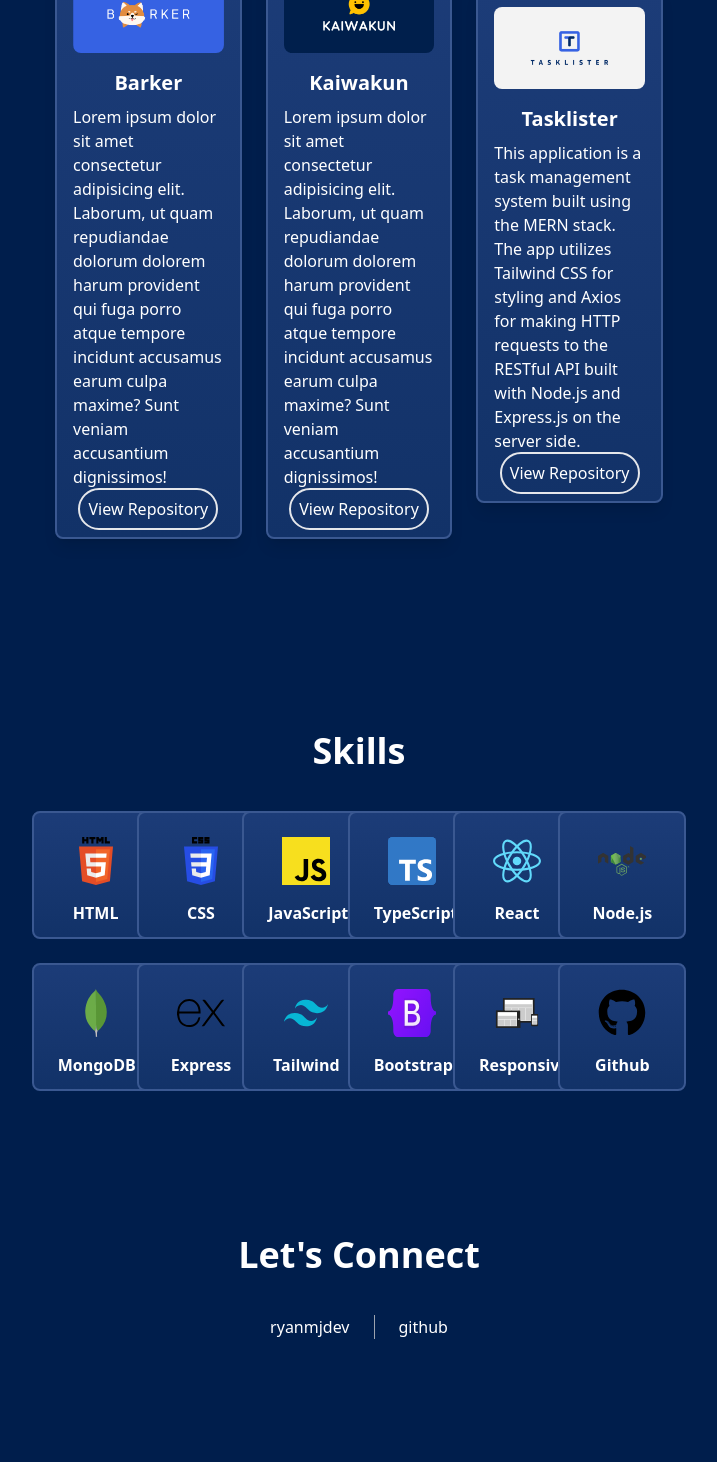
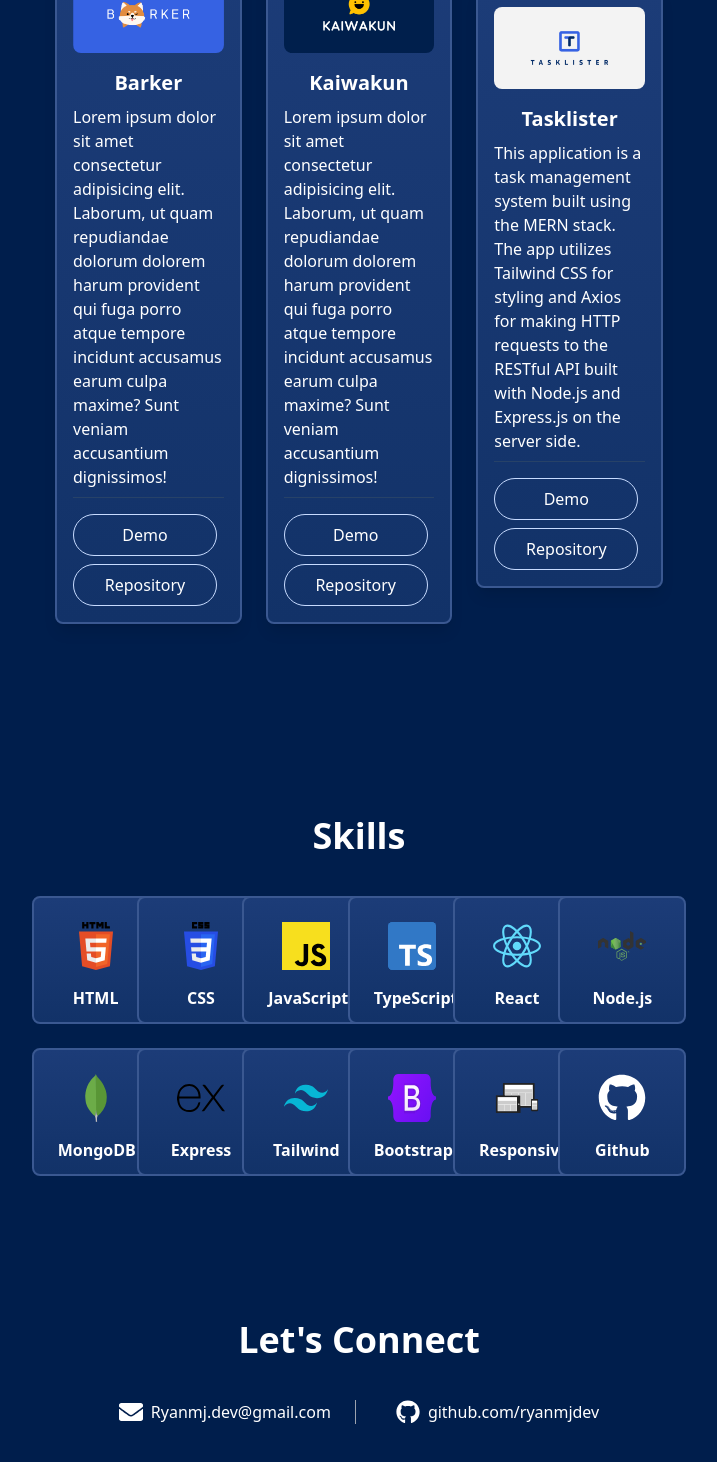
Before and after one commit to RyanmjDev/Portfolio, a React (Vite) app: page / in a window 1280 px wide. Shown: the part 1428-2890 px from the top of the page, without its empty margins (281-998 px from the left). Before the commit the page ends 2815 px from the top, so only its background shows below. Built offline with nearby package versions, Linux system fonts and the light colour scheme.

Commit message:
Restyle Contact and Projects components

```diff
--- a/src/App.css
+++ b/src/App.css
@@ -35,8 +35,7 @@
   border-bottom-width: 1px;
   border-bottom-color: #274268;
   border-bottom-style: solid;
-  margin-left: 16rem;
-  margin-right: 16rem;
+
 }
 
 
@@ -47,13 +46,13 @@
 
 
 .glow {
-  box-shadow: 0 10px 20px rgba(0, 0, 0, 0.1);
-  border: 4px solid rgba(30, 144, 255, 0.8);
+  box-shadow: 0 5px 10 rgba(0, 0, 0, 0.1);
+  border: 2px solid rgba(30, 144, 255, 0.4);
   transition: box-shadow 0.3s ease-in-out;
 }
 
 .glow:hover {
-  box-shadow: 0 10px 20px rgba(0, 0, 0, 0.1), 0 0 40px rgba(30, 144, 255, 1);
+  box-shadow: 0 10px 20px rgba(0, 0, 0, 0.1), 0 0 15px rgba(30, 144, 255, 1);
 }
 
 
--- a/src/Components/Contact.jsx
+++ b/src/Components/Contact.jsx
@@ -2,10 +2,10 @@
 import EmailIcon from '../assets/email.svg';
 import GithubIcon from '../assets/github.svg';
 
-// const contacts = [
-//   { name: 'Email', link: 'mailto:Ryanmj.dev@gmail', icon: EmailIcon },
-//   { name: 'Github', link: 'https://github.com/ryanmjdev/', icon: GithubIcon },
-// ];
+ const contacts = [
+   { name: 'Ryanmj.dev@gmail.com', icon: EmailIcon, link: 'mailto:Ryanmj.dev@gmail' },
+   { name: 'github.com/ryanmjdev', icon: GithubIcon, link: 'https://github.com/ryanmjdev/'  },
+ ];
 
 const Contact = () => {
   return (
@@ -14,11 +14,16 @@
       <h2 className="text-4xl font-bold mb-10 text-center">
             Let's Connect
         </h2>
-        <div className='flex items-center justify-center'>
-          ryanmjdev
 
-          <div className="border-l border-gray-400 h-6 mx-6" />
-          github
+        <div className='flex items-center justify-center gap-4'>
+        {contacts.map((contact, index) => (
+          <div className='flex ' key={index}>
+             <img src={contact.icon} alt={contact.name} className="h-6 w-6 mr-2" />
+             <a href={contact.link}>{contact.name}</a>
+              {/* Display a vertical line between each contact except last element */}
+             {contacts.length - 1 !== index && <div className="border-l border-gray-400 h-6 mx-6" />}
+          </div>
+          ))}
           </div>
 
 
--- a/src/Components/Divider.jsx
+++ b/src/Components/Divider.jsx
@@ -3,7 +3,7 @@
 
 const Divider = () => {
   return (
-    <div className="divider"></div>
+    <div className="divider mb-4"></div>
   )
 }
 
--- a/src/Components/Projects.jsx
+++ b/src/Components/Projects.jsx
@@ -10,17 +10,20 @@
     title: 'Barker',
     image: barker,
     description: 'Lorem ipsum dolor sit amet consectetur adipisicing elit. Laborum, ut quam repudiandae dolorum dolorem harum provident qui fuga porro atque tempore incidunt accusamus earum culpa maxime? Sunt veniam accusantium dignissimos!',
+    demo: 'https://google.com/',
     repo: 'https://github.com/',
   },
   {
     title: 'Kaiwakun',
     image: kaiwakun,
     description: 'Lorem ipsum dolor sit amet consectetur adipisicing elit. Laborum, ut quam repudiandae dolorum dolorem harum provident qui fuga porro atque tempore incidunt accusamus earum culpa maxime? Sunt veniam accusantium dignissimos!',
+    demo: 'https://google.com/',
     repo: 'https://github.com/',
   },
   {
     title: 'Tasklister',
     image: tasklister,
+    demo: 'https://google.com/',
     repo: 'https://github.com/RyanmjDev/tasklister',
     description: 'This application is a task management system built using the MERN stack. The app utilizes Tailwind CSS for styling and Axios for making HTTP requests to the RESTful API built with Node.js and Express.js on the server side.',
   },
@@ -45,14 +48,28 @@
       />
       <h3 className="text-xl font-bold mb-2">{project.title}</h3>
       <p className="mb-2 text-left">{project.description}</p>
+      <Divider />
+
+      <div className="flex flex-wrap justify-between gap-2">
               <a
                 href={project.repo}
                 target="_blank"
                 rel="noreferrer"
-        className="text-accent border-2 p-2 border-accent rounded-full "
+                className="text-accent border border-steel-blue border-accent rounded-full w-36  py-2 "
               >
-        View Repository
+                Demo
               </a>
+
+              <a
+                href={project.repo}
+                target="_blank"
+                rel="noreferrer"
+                className="text-accent border border-steel-blue border-accent rounded-full  w-36  py-2  "
+              >
+                Repository
+              </a>
+
+            </div>
     </div>
   ))}
 </div>
--- a/tailwind.config.cjs
+++ b/tailwind.config.cjs
@@ -7,6 +7,8 @@
         {
           'accent-blue': '#17376f',
           'card-blue': '#3a5891',
+          'steel-blue': '#c7dbff',
+
         },
         fontFamily: {
           'roboto': ['Roboto', 'ui-sans-serif', 'system-ui', 'sans-serif'],
```
Also changed, not shown: src/assets/email.svg, src/assets/github.svg. Lines whose indentation alone changed are shown as unchanged.
